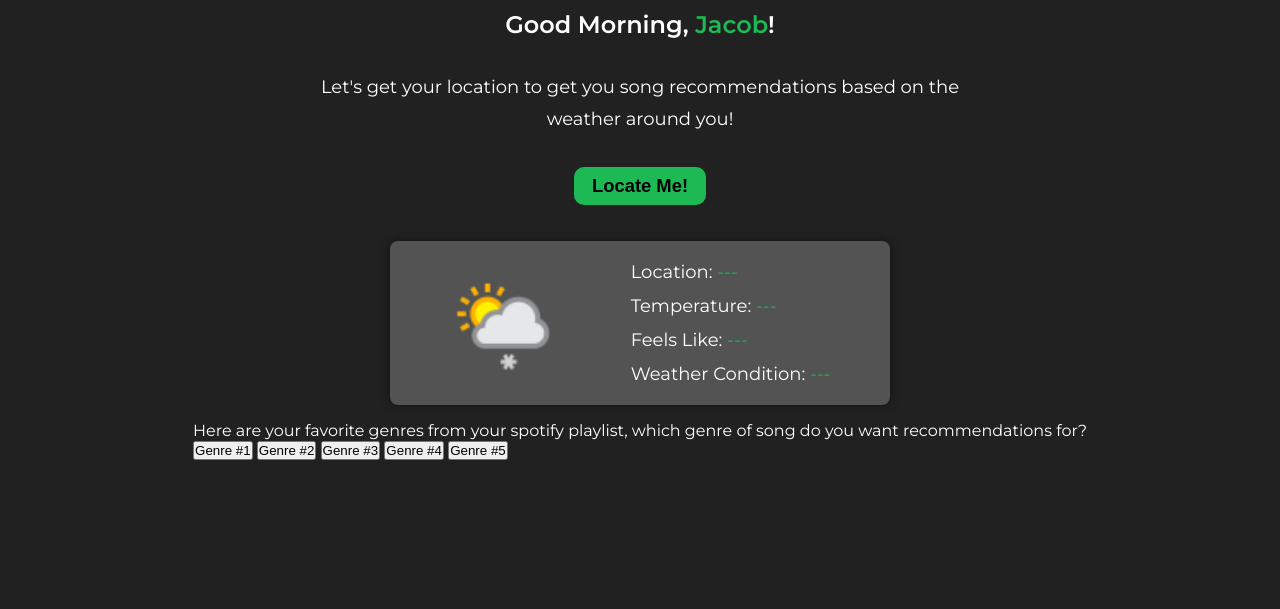
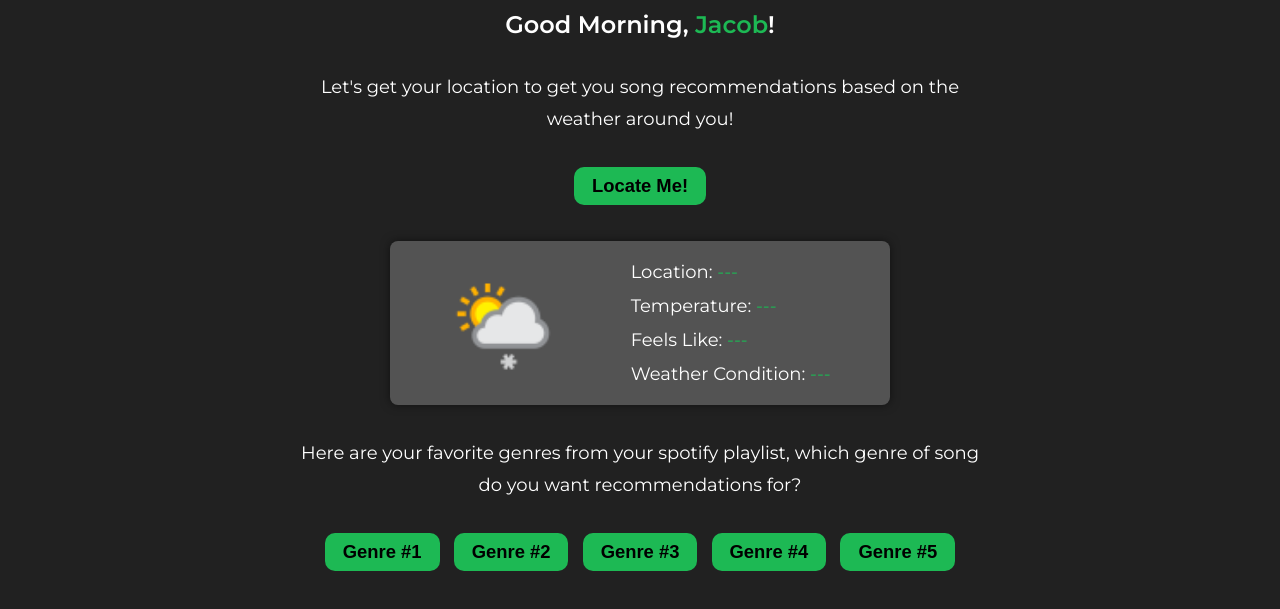
Before and after one commit to jacobnguyen-cs/SongShine, a plain HTML site: page SongShine-frontend/index.html in a window 1280 px wide. Shown: the part 125-734 px from the top of the page. Drawn offline with Linux system fonts and the light colour scheme.

Commit message:
Adjusted styling for the genre buttons

```diff
--- a/SongShine-frontend/style.css
+++ b/SongShine-frontend/style.css
@@ -8,6 +8,7 @@ body{
     font-family: 'Inter', sans-serif;
     font-family: 'Montserrat', sans-serif;
     color:white;
+    padding-bottom: 30px;
 }
 
 .navbar{
@@ -171,7 +172,6 @@ a{
     max-width:750px;
 }
 
-
 .weather--widget {
     display: flex;
     justify-content: center;
@@ -209,6 +209,38 @@ a{
 .weather--img {
     width: 110px;
     height: 110px;
+}
+
+.genre--section{
+  display:flex;
+  justify-content:center;
+  align-items:center;
+  flex-direction: column;
+  gap:2rem;
+  margin-top:1rem;
+}
+.genre--title{
+  font-size:1.125rem;
+  width:700px;
+  text-align:center;
+  line-height:2rem;
+}
+.gere-btns{
+  background-color: #1db954;
+  color: #000000;
+  font-size: 1.15rem;
+  font-weight: bold;
+  padding: 8px 18px;
+  border: 0px;
+  border-radius: 10px;
+  cursor: pointer;
+  margin-right: 10px;
+}
+.gere-btns:last-child {
+  margin-right: 0px;
+}
+.gere-btns:hover{
+  background-color:#ffffff;
 }
 
 .loader {
```
